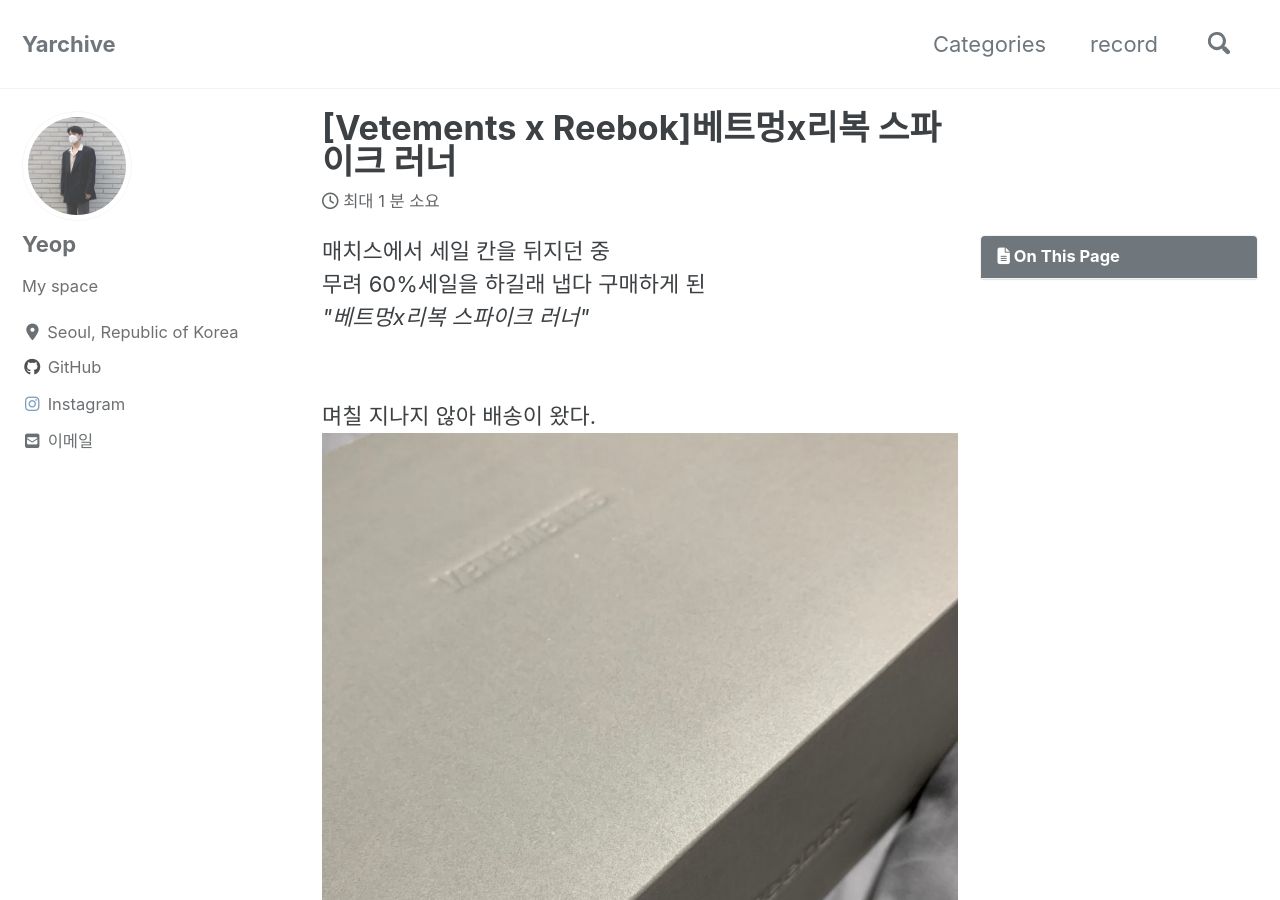
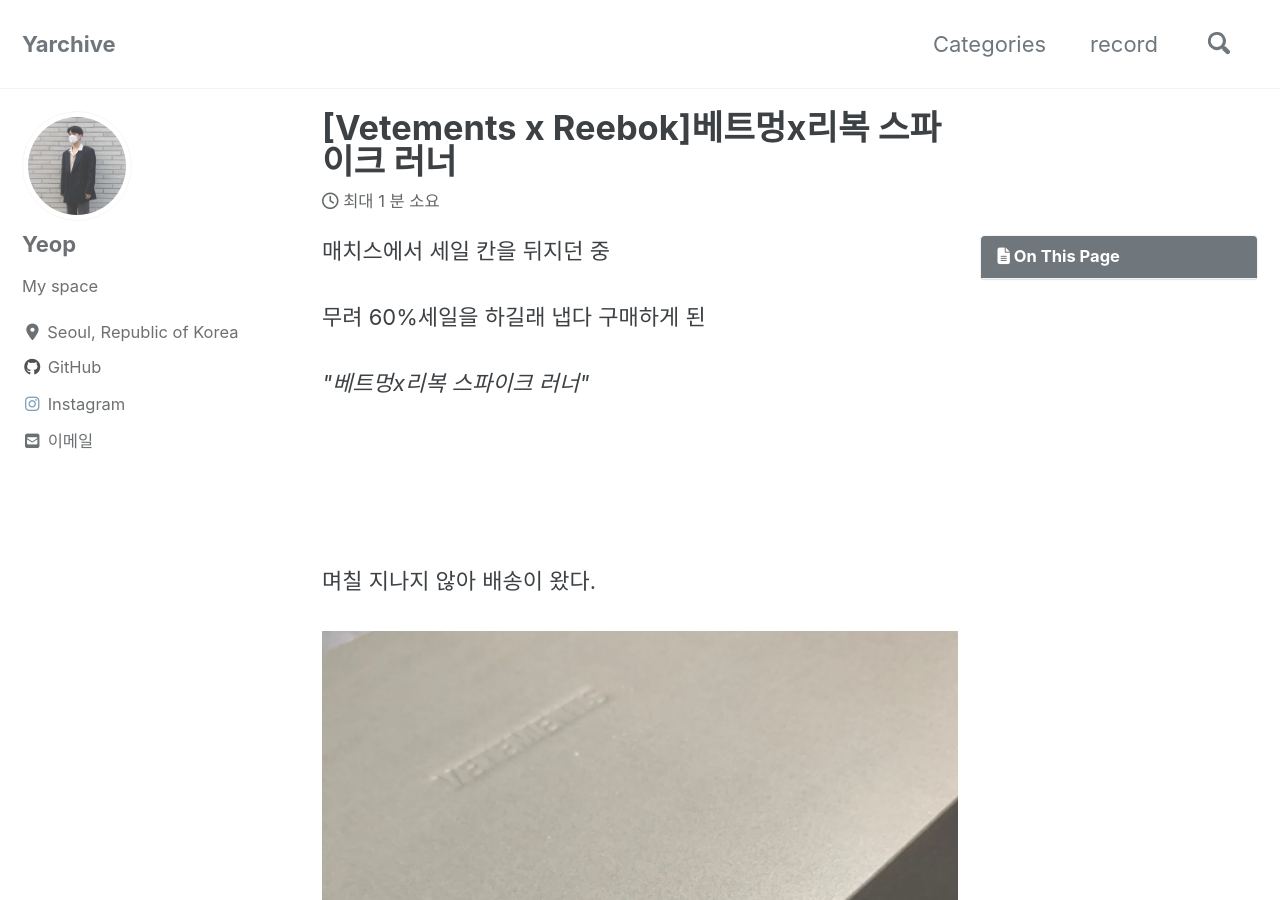
Before and after one commit to jonggleac/jonggleac.github.io, a Jekyll site: the page built from _posts/2020-06-06-fashion_item.md, in a window 1280 px wide and 900 px high. Built offline with Jekyll 4.4.1, drawn with Linux system fonts in a browser that asks for light colours; cached includes are drawn as plain includes; nearby versions of some CDN libraries.

Commit message:
Update 2020-06-06-fashion_item.md

```diff
--- a/_posts/2020-06-06-fashion_item.md
+++ b/_posts/2020-06-06-fashion_item.md
@@ -5,7 +5,8 @@ categories:
 toc: true
 ---
 
-
+<html>
+ <head>
 <style>
   .text_center{
     text_align: center;
@@ -14,20 +15,25 @@ toc: true
     font_size: 9pt
    }
 </style>
+ </head>
 
+ <body>
 <div class="text_center">
-<p>매치스에서 세일 칸을 뒤지던 중 <br/>
-무려 60%세일을 하길래 냅다 구매하게 된<br/>
-<em>"베트멍x리복 스파이크 러너"</em><br/>
- <br/><br/>
+<p>매치스에서 세일 칸을 뒤지던 중 <br/><br/>
+무려 60%세일을 하길래 냅다 구매하게 된<br/><br/>
+<em>"베트멍x리복 스파이크 러너"</em><br/><br/>
+ <br/><br/><br/><br/>
 
-며칠 지나지 않아 배송이 왔다.<br/>
+며칠 지나지 않아 배송이 왔다.<br/><br/>
 <img src="/assets/images/1.jpg"><br/>
 <br/>
 
 열어보니<br/>
+<br/>
 <img src="/assets/images/2.jpg"><br/>
 <br/>
-실버와 형광의 조합이 정말 이쁘다<br/>
-이쁘게 신어야지.</p>
+실버와 형광의 조합이 정말 이쁘다<br/><br/>
+이쁘게 신어야지.</p><br/>
 </div>
+</body>
+</html>
```
